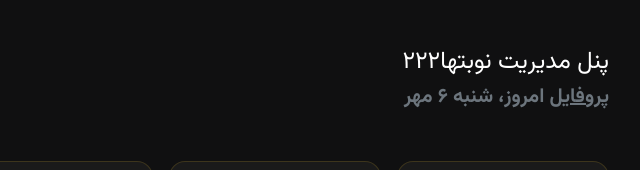
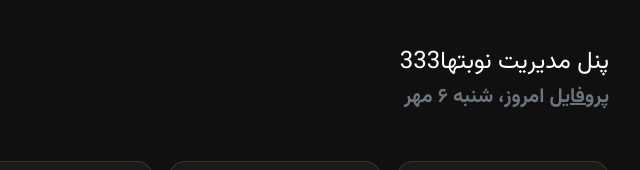
Before and after one commit to barnamhnvis-art/salon-b, a plain HTML site: page index.html in a window 1280 px wide. Shown: the top 170 px of the page, 479-1119 px from the left. Drawn offline with Linux system fonts and the light colour scheme; no server answers.

Commit message:
Update index.html

```diff
--- a/index.html
+++ b/index.html
@@ -49,7 +49,7 @@
 <div class="container py-4 py-md-5" style="max-width: 920px;">
     <div class="d-flex justify-content-between align-items-center mb-5">
         <div>
-            <h1 class="h4 text-white">پنل مدیریت نوبتها۲۲۲</h1>
+            <h1 class="h4 text-white">پنل مدیریت نوبتها333</h1>
             <h2 class="h5 fw-bold mb-1 text-secondary "><a class="text-secondary" href="./profile.html">پروفایل</a> امروز، شنبه ۶ مهر</h2>
         </div>
         <div>
```
